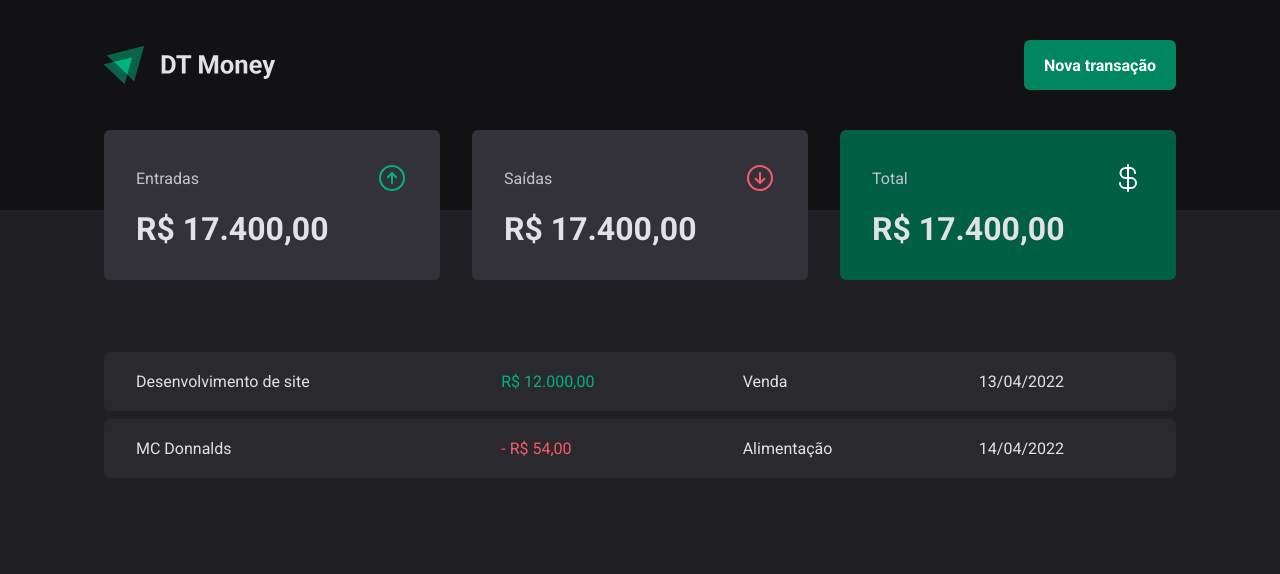
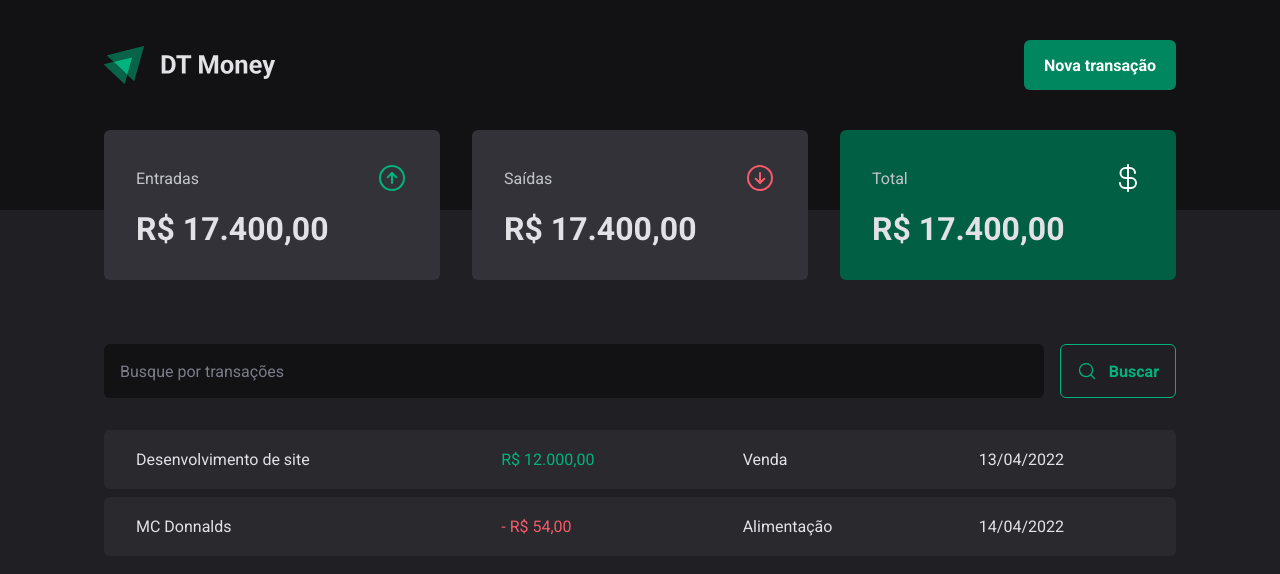
Before and after one commit to Pdro-marqss/dt-money, a React (Vite) app: page / in a window 1280 px wide. Shown: the top 574 px of the page. Built offline with nearby package versions, Linux system fonts and the light colour scheme.

Commit message:
feat: searchForm component added in transactions page

```diff
--- /dev/null
+++ b/src/pages/Transactions/components/SearchForm/index.tsx
@@ -0,0 +1,15 @@
+import { MagnifyingGlass } from "phosphor-react";
+import { SearchFormContainer } from "./styles";
+
+export function SearchForm() {
+   return (
+      <SearchFormContainer>
+         <input type="text" placeholder="Busque por transações" />
+
+         <button type="submit">
+            <MagnifyingGlass size={20} />
+            Buscar
+         </button>
+      </SearchFormContainer>
+   );
+}
--- /dev/null
+++ b/src/pages/Transactions/components/SearchForm/styles.ts
@@ -0,0 +1,45 @@
+import styled from "styled-components";
+
+export const SearchFormContainer = styled.form`
+   display: flex;
+   gap: 1rem;
+
+   input {
+      background: ${({ theme }) => theme["gray-900"]};
+      flex: 1;
+
+      border-radius: 6px;
+      border: 0;
+      padding: 1rem;
+
+      color: ${({ theme }) => theme["gray-300"]};
+
+      &::placeholder {
+         color: ${({ theme }) => theme["gray-500"]};
+      }
+   }
+
+   button {
+      background: transparent;
+      display: flex;
+      align-items: center;
+      gap: 0.75rem;
+
+      padding: 1rem;
+
+      border-radius: 6px;
+      border: 1px solid ${({ theme }) => theme["green-300"]};
+
+      color: ${({ theme }) => theme["green-300"]};
+      font-weight: bold;
+
+      cursor: pointer;
+
+      &:hover {
+         background: ${({ theme }) => theme["green-500"]};
+         border: 1px solid ${({ theme }) => theme["green-500"]};
+         color: ${({ theme }) => theme.white};
+         transition: background-color 0.2s, color 0.2s, border-color 0.2s;
+      }
+   }
+`;
--- a/src/pages/Transactions/index.tsx
+++ b/src/pages/Transactions/index.tsx
@@ -1,5 +1,6 @@
 import { Header } from "../../components/Header";
 import { Summary } from "../../components/Summary";
+import { SearchForm } from "./components/SearchForm";
 
 import { TransactionsContainer, TransactionsTable, PriceHighlight } from "./styles";
 
@@ -10,6 +11,8 @@
          <Summary />
 
          <TransactionsContainer>
+            <SearchForm />
+
             <TransactionsTable>
                <tbody>
                   <tr>
--- a/src/pages/Transactions/styles.ts
+++ b/src/pages/Transactions/styles.ts
@@ -11,7 +11,7 @@
    width: 100%;
    border-collapse: separate;
    border-spacing: 0 0.5rem;
-   /* margin-top: 1.5rem; */
+   margin-top: 1.5rem;
 
    td {
       padding: 1.25rem 2rem;
```
